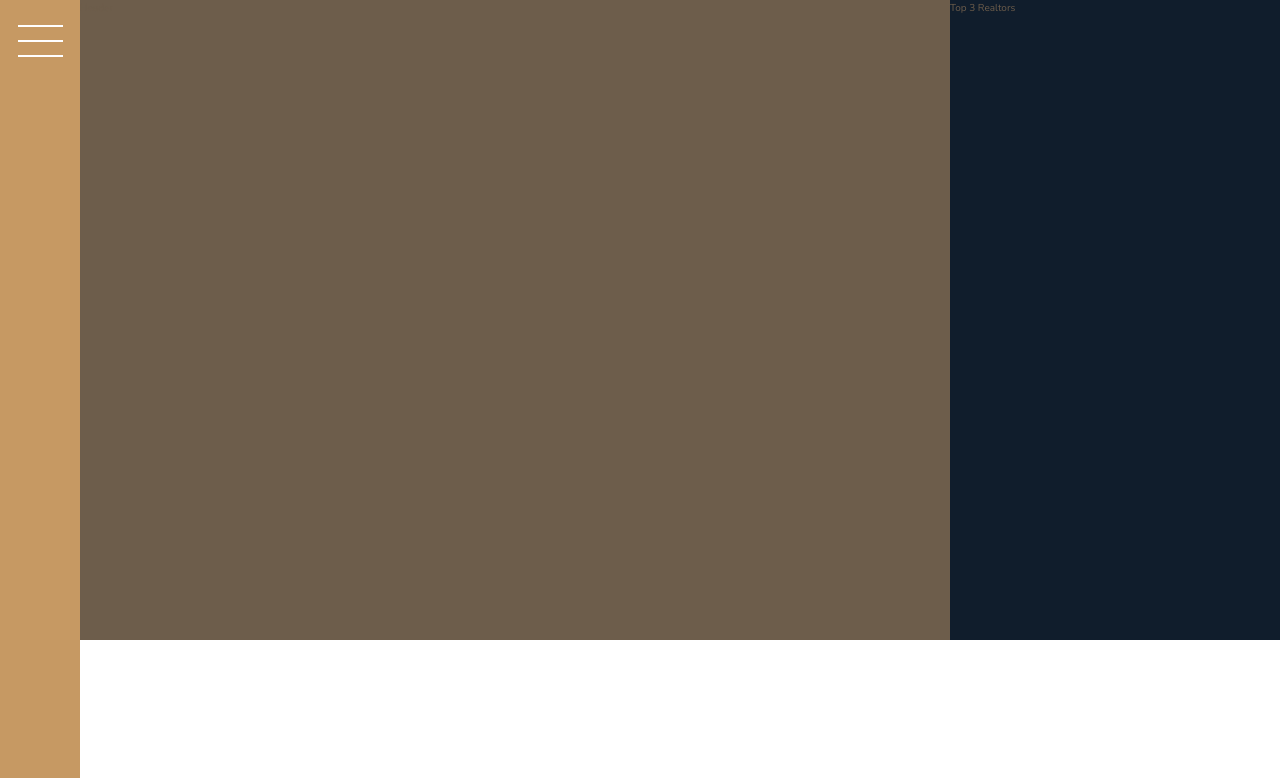
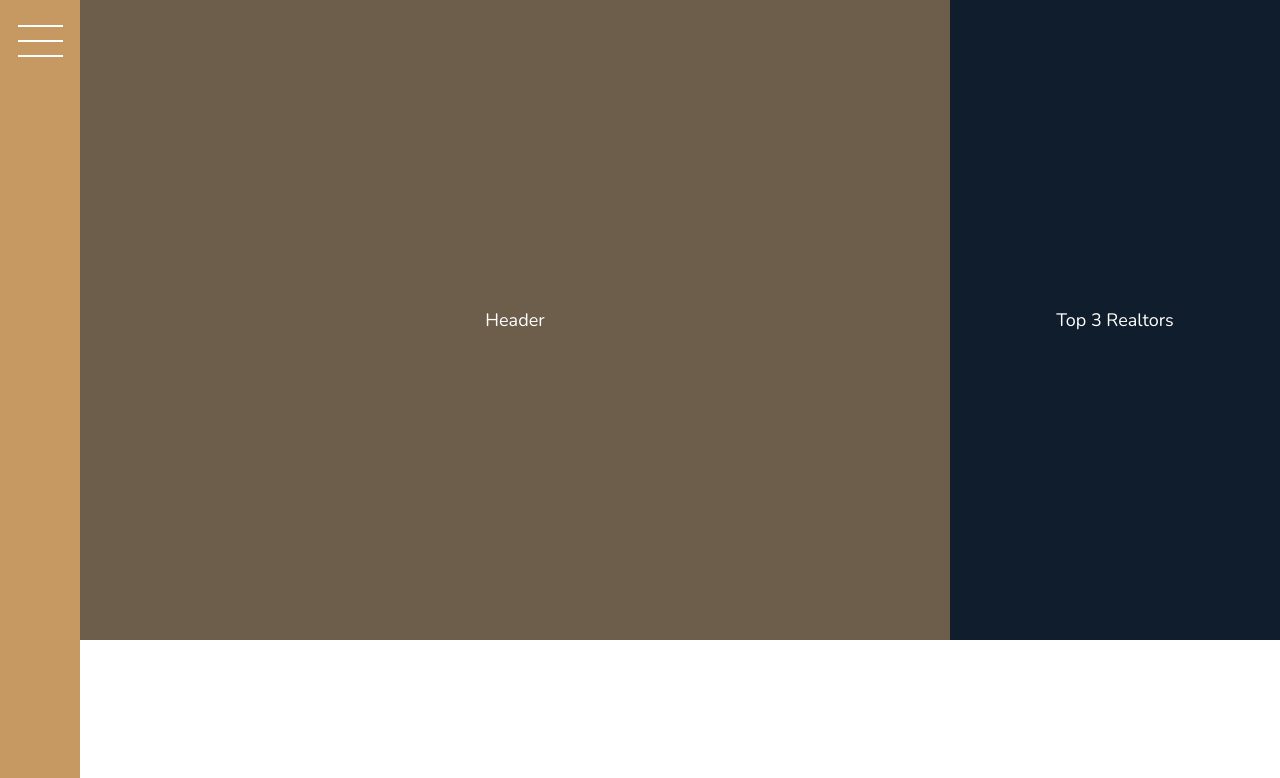
Before and after one commit to DenisPepper/jonas-css-nexter, a React (Vite) app: page / in a window 1280 px wide. Shown: the top 778 px of the page. Built offline with nearby package versions, Linux system fonts and the light colour scheme.

Commit message:
Доработает стили шапки и реэлторов

```diff
--- a/src/components/header/header.scss
+++ b/src/components/header/header.scss
@@ -3,4 +3,10 @@
 .header {
   background-color: $color-grey-dark-2;
   grid-column: fullStart/ colEnd 6;
+  text-align: center;
+  color: white;
+  font-size: large;
+  display: flex;
+  justify-content: center;
+  align-items: center;
 }
--- a/src/components/realtors/realtors.scss
+++ b/src/components/realtors/realtors.scss
@@ -3,4 +3,10 @@
 .realtors {
   background-color: $color-secondary;
   grid-column: colStart 7 / fullEnd;
+  text-align: center;
+  color: white;
+  font-size: large;
+  display: flex;
+  justify-content: center;
+  align-items: center;
 }
```
